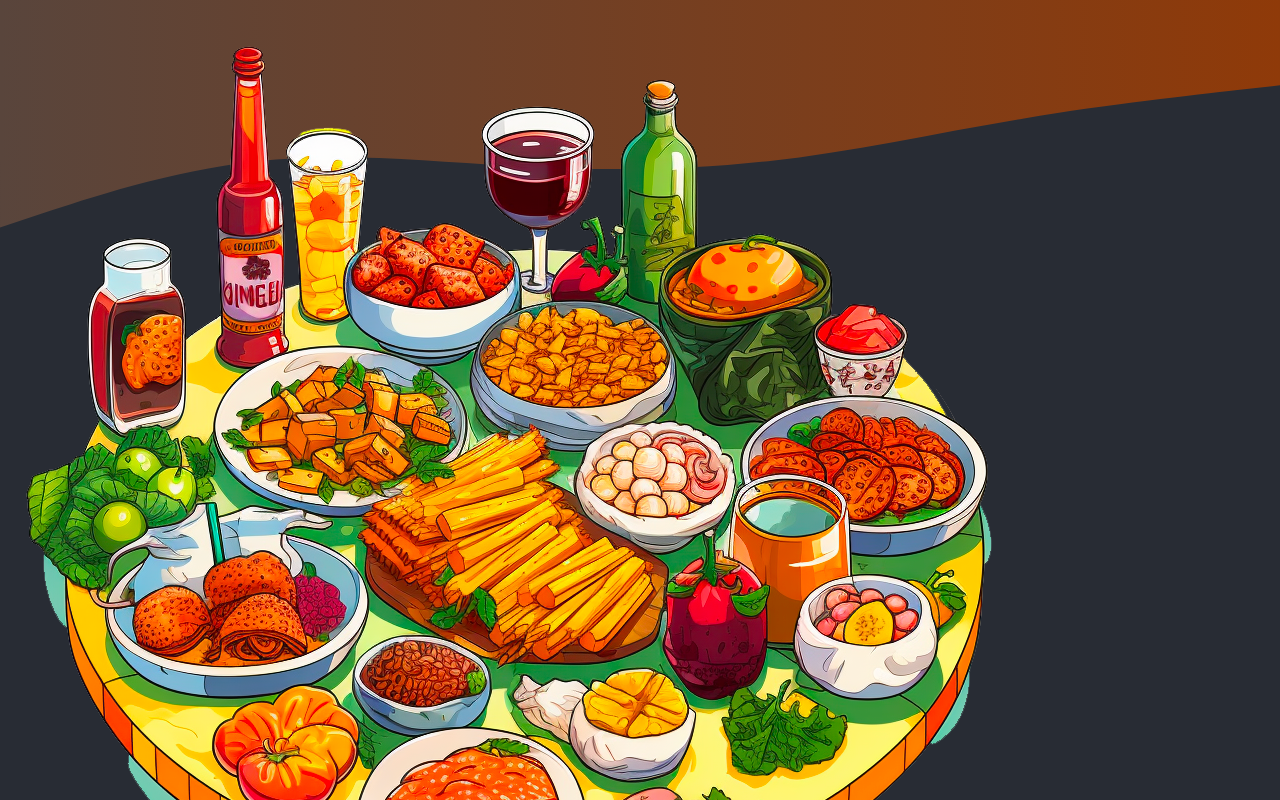
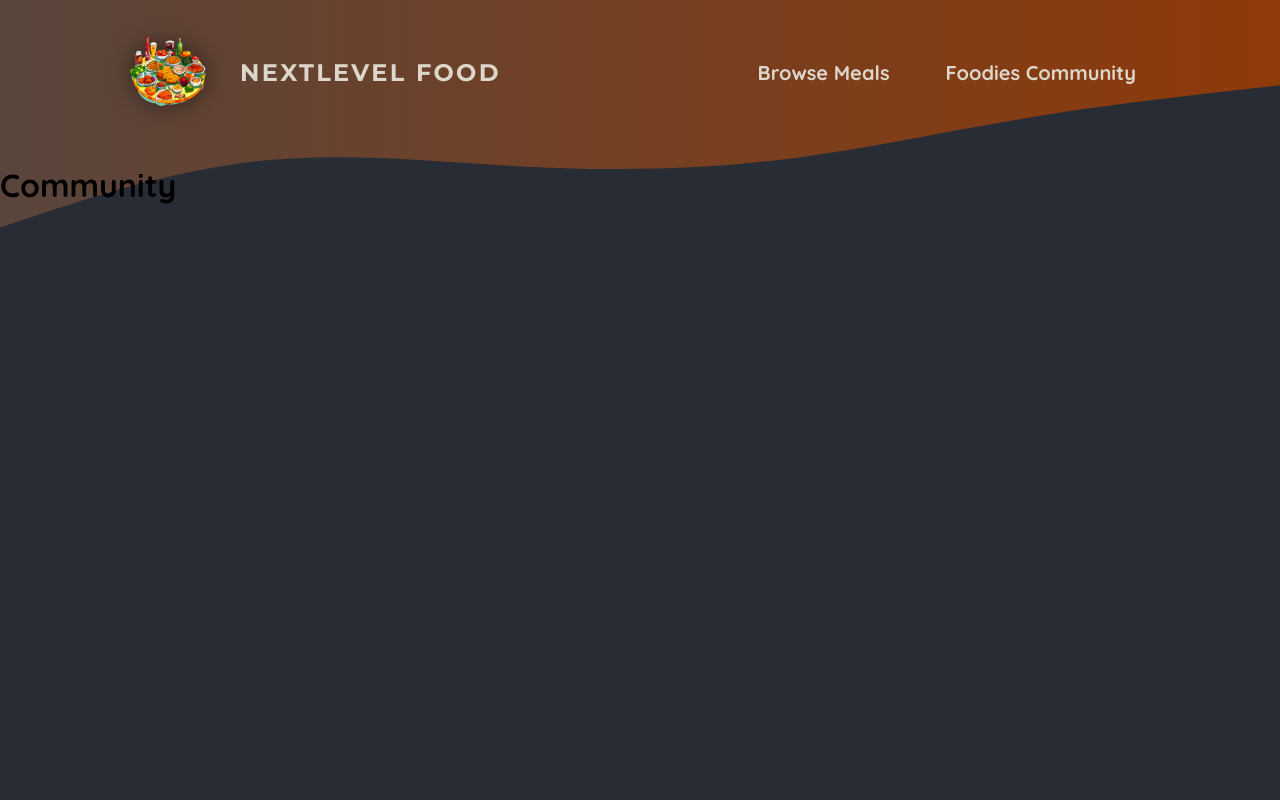
Before and after one commit to bartekfr/next-app, a Next.js app: page /community in a window 1280 px wide. Shown: the top 800 px of the page. Built offline with nearby package versions, Linux system fonts and the light colour scheme.

Commit message:
Style app header

```diff
--- a/src/components/main-header.tsx
+++ b/src/components/main-header.tsx
@@ -1,16 +1,19 @@
+'use client';
+
 import Link from 'next/link';
+import { Header, Nav, Logo } from './styled';
 
 import logoImg from '@/assets/logo.png';
 
 export default function MainHeader() {
   return (
-    <header>
-      <Link href="/">
+    <Header>
+      <Logo href="/">
         <img src={logoImg.src} alt="A plate with food on it" />
         NextLevel Food
-      </Link>
+      </Logo>
 
-      <nav>
+      <Nav>
         <ul>
           <li>
             <Link href="/meals">Browse Meals</Link>
@@ -19,7 +22,7 @@
             <Link href="/community">Foodies Community</Link>
           </li>
         </ul>
-      </nav>
-    </header>
+      </Nav>
+    </Header>
   );
 }
--- /dev/null
+++ b/src/components/styled.ts
@@ -0,0 +1,71 @@
+import styled from 'styled-components'
+import Link from 'next/link';
+
+export const Header = styled.header`
+  display: flex;
+  justify-content: space-between;
+  align-items: center;
+  padding: 2rem 1rem;
+
+  @media (min-width: 768px) {
+      padding: 2rem 10%;
+  }
+
+`
+export const Nav = styled.nav`
+  ul {
+    list-style: none;
+    margin: 0;
+    padding: 0;
+    display: flex;
+    gap: 1.5rem;
+    /* font-family: 'Montserrat', sans-serif; */
+    font-size: 1.25rem;
+  }
+
+  a {
+    text-decoration: none;
+    color: #ddd6cb;
+    font-weight: bold;
+    padding: 0.5rem 1rem;
+    border-radius: 0.5rem;
+  }
+
+  a:hover,
+  a:active {
+    background: linear-gradient(90deg, #ff8a05, #f9b331);
+    background-clip: text;
+    -webkit-background-clip: text;
+    -webkit-text-fill-color: transparent;
+    text-shadow: 0 0 18px rgba(248, 190, 42, 0.8);
+  }
+
+  .active {
+    background: linear-gradient(90deg, #ff8a05, #f9b331);
+    background-clip: text;
+    -webkit-background-clip: text;
+    -webkit-text-fill-color: transparent;
+  }
+
+`
+
+export const Logo = styled(Link)`
+  display: flex;
+  align-items: center;
+  justify-content: center;
+  gap: 2rem;
+  text-decoration: none;
+  color: #ddd6cb;
+  font-weight: bold;
+  font-family: 'Montserrat', sans-serif;
+  letter-spacing: 0.15rem;
+  text-transform: uppercase;
+  font-size: 1.5rem;
+
+  img {
+    width: 5rem;
+    height: 5rem;
+    object-fit: contain;
+    filter: drop-shadow(0 0 0.75rem rgba(0, 0, 0, 0.5));
+  }
+`
```
